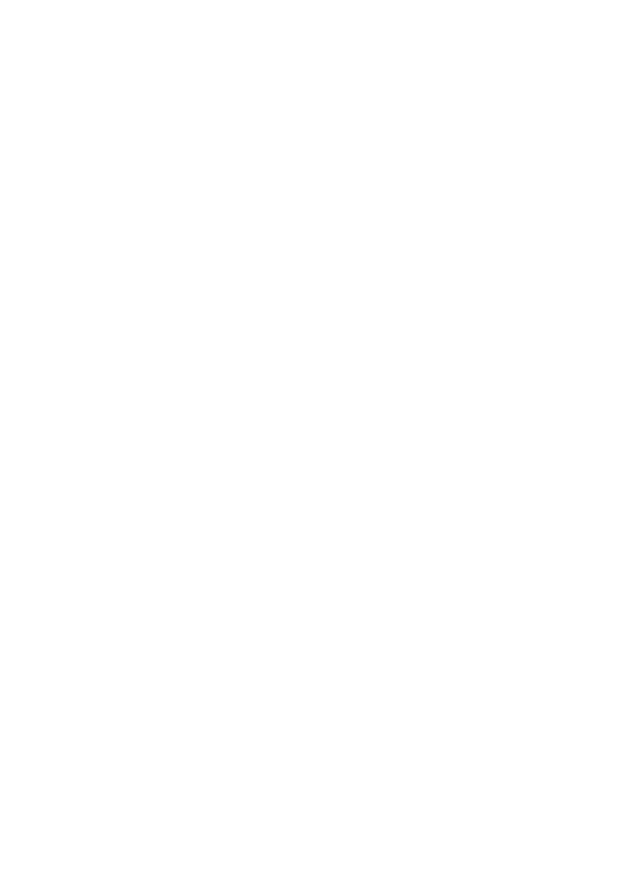
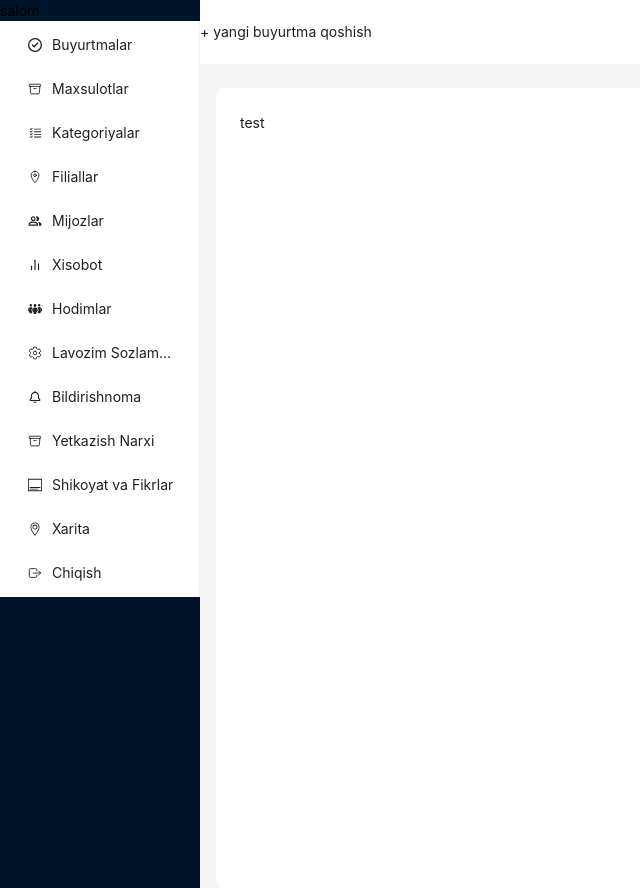
Before and after one commit to Umida18/FastFood, a React (Create React App) app: page /buyurtmalar in a window 1280 px wide. Shown: the whole page, without its empty margins (0-640 px from the left). Before the commit the page ends 800 px from the top, so only its background shows below. Built offline with nearby package versions, Linux system fonts and the light colour scheme.

Commit message:
navruza layout

```diff
--- a/package.json
+++ b/package.json
@@ -3,6 +3,7 @@
   "version": "0.1.0",
   "private": true,
   "dependencies": {
+    "@ant-design/icons": "^5.4.0",
     "@testing-library/jest-dom": "^5.17.0",
     "@testing-library/react": "^13.4.0",
     "@testing-library/user-event": "^13.5.0",
@@ -13,6 +14,9 @@
     "antd": "^5.20.1",
     "react": "^18.3.1",
     "react-dom": "^18.3.1",
+    "react-icons": "^5.3.0",
+    "react-router": "^6.26.1",
+    "react-router-dom": "^6.26.1",
     "react-scripts": "5.0.1",
     "typescript": "^4.9.5",
     "web-vitals": "^2.1.4"
--- a/src/App.tsx
+++ b/src/App.tsx
@@ -1,11 +1,37 @@
+import { BrowserRouter, Outlet, Route, Routes } from "react-router-dom";
 import "./App.css";
+import { Layout } from "./components/layout";
 import SignIn from "./pages/signIn";
+import { Mahsulotlar } from "./pages/mahsulotlar";
+import { Kategoriyalar } from "./pages/kategoriyalar";
+import { Filiallar } from "./pages/filiallar";
+// import { Buyurtmalar } from "./pages/buyurtmalar";
+import { Mijozlar } from "./pages/mijozlar";
+import { Xisobot } from "./pages/xisobot";
+import { Buyurtmalar } from "./pages/buyurtmalar";
 
 function App() {
   return (
-    <div className="App">
+    <BrowserRouter>
       <SignIn />
-    </div>
+      <Routes>
+        <Route
+          path="/"
+          element={
+            <Layout>
+              <Outlet />
+            </Layout>
+          }
+        >
+          <Route path="/buyurtmalar" element={<Buyurtmalar />}></Route>
+          <Route path="/maxsulotlar" element={<Mahsulotlar />}></Route>
+          <Route path="/kategoriyalar" element={<Kategoriyalar />}></Route>
+          <Route path="/filiallar" element={<Filiallar />}></Route>
+          <Route path="/mijozlar" element={<Mijozlar />}></Route>
+          <Route path="/xisobot" element={<Xisobot />}></Route>
+        </Route>
+      </Routes>
+    </BrowserRouter>
   );
 }
 
--- /dev/null
+++ b/src/components/layout/index.tsx
@@ -0,0 +1,132 @@
+import React from "react";
+import { FaRegCircleCheck } from "react-icons/fa6";
+import { HiOutlineArchiveBox } from "react-icons/hi2";
+import { VscChecklist } from "react-icons/vsc";
+import { IoLocationOutline } from "react-icons/io5";
+import { MdOutlinePeopleAlt } from "react-icons/md";
+import { LuBarChart2 } from "react-icons/lu";
+import { FaPeopleGroup } from "react-icons/fa6";
+import { IoSettingsOutline } from "react-icons/io5";
+import { BiBell } from "react-icons/bi";
+import { TfiLayoutMediaOverlay } from "react-icons/tfi";
+import { TfiLocationPin } from "react-icons/tfi";
+import { IoExitOutline } from "react-icons/io5";
+
+import { Layout as AntLayout, Menu, theme } from "antd";
+import { Link } from "react-router-dom";
+
+const { Header, Content, Footer, Sider } = AntLayout;
+
+const items = [
+  {
+    key: "Buyurtmalar",
+    icon: <FaRegCircleCheck />,
+    label: <Link to="/buyurtmalar">Buyurtmalar</Link>,
+  },
+  {
+    key: "Maxsulotlar",
+    icon: <HiOutlineArchiveBox />,
+    label: <Link to="/maxsulotlar">Maxsulotlar</Link>,
+  },
+  {
+    key: "Kategoriyalar",
+    icon: <VscChecklist />,
+    label: <Link to="/kategoriyalar">Kategoriyalar</Link>,
+  },
+  {
+    key: "Filiallar",
+    icon: <IoLocationOutline />,
+    label: <Link to="/filiallar">Filiallar</Link>,
+  },
+  {
+    key: "Mijozlar",
+    icon: <MdOutlinePeopleAlt />,
+    label: <Link to="/mijozlar">Mijozlar</Link>,
+  },
+  {
+    key: "Xisobot",
+    icon: <LuBarChart2 />,
+    label: <Link to="/xisobot">Xisobot</Link>,
+  },
+  {
+    key: "Hodimlar",
+    icon: <FaPeopleGroup />,
+    label: <Link to="/hodimlar">Hodimlar</Link>,
+  },
+  {
+    key: "LavozimSozlamalari",
+    icon: <IoSettingsOutline />,
+    label: <Link to="/lavozimSozlamalari">Lavozim Sozlamalari</Link>,
+  },
+  {
+    key: "Bildirishnoma",
+    icon: <BiBell />,
+    label: <Link to="/bildirishnoma">Bildirishnoma</Link>,
+  },
+  {
+    key: "YetkazishNarxi",
+    icon: <HiOutlineArchiveBox />,
+    label: <Link to="/yetkazishNarxi">Yetkazish Narxi</Link>,
+  },
+  {
+    key: "ShikoyatFikrlar",
+    icon: <TfiLayoutMediaOverlay />,
+    label: <Link to="/shikoyatFikrlar">Shikoyat va Fikrlar</Link>,
+  },
+  {
+    key: "Xarita",
+    icon: <TfiLocationPin />,
+    label: <Link to="/xarita">Xarita</Link>,
+  },
+  {
+    key: "Chiqish",
+    icon: <IoExitOutline />,
+    label: <Link to="/chiqish">Chiqish</Link>,
+  },
+];
+
+export const Layout = ({ children }: { children: React.ReactNode }) => {
+  const {
+    token: { colorBgContainer, borderRadiusLG },
+  } = theme.useToken();
+
+  return (
+    <AntLayout>
+      <Sider
+        breakpoint="lg"
+        collapsedWidth="0"
+        onBreakpoint={(broken) => {
+          console.log(broken);
+        }}
+        onCollapse={(collapsed, type) => {
+          console.log(collapsed, type);
+        }}
+      >
+        <div className="demo-logo-vertical text-yellow">salom</div>
+        <Menu
+          theme="light"
+          mode="inline"
+          defaultSelectedKeys={["buyurtmalar"]}
+          items={items}
+        />
+      </Sider>
+      <AntLayout>
+        <Header style={{ padding: 0, background: colorBgContainer }}>
+          + yangi buyurtma qoshish
+        </Header>
+        <Content style={{ margin: "24px 16px 0" }}>
+          <div
+            style={{
+              padding: 24,
+              minHeight: "100vh",
+              background: colorBgContainer,
+              borderRadius: borderRadiusLG,
+            }}
+          >
+            {children}
+          </div>
+        </Content>
+      </AntLayout>
+    </AntLayout>
+  );
+};
--- /dev/null
+++ b/src/pages/buyurtmalar.tsx
@@ -0,0 +1,9 @@
+import React from "react";
+
+export const Buyurtmalar = () => {
+  return (
+    <>
+      <h1>test</h1>
+    </>
+  );
+};
--- /dev/null
+++ b/src/pages/filiallar.tsx
@@ -0,0 +1,3 @@
+export const Filiallar = () => {
+  return <>filiallar</>;
+};
--- /dev/null
+++ b/src/pages/hodimlar.tsx
@@ -0,0 +1,3 @@
+export const Hodimlar = () => {
+  return <>Hodimlar</>;
+};
--- /dev/null
+++ b/src/pages/kategoriyalar.tsx
@@ -0,0 +1,3 @@
+export const Kategoriyalar = () => {
+  return <>kategoriyalar</>;
+};
--- /dev/null
+++ b/src/pages/lavozimSozlamalari.tsx
@@ -0,0 +1,3 @@
+export const LavozimSozlamalari = () => {
+  return <>lavozim Sozlamalari</>;
+};
--- /dev/null
+++ b/src/pages/mahsulotlar.tsx
@@ -0,0 +1,3 @@
+export const Mahsulotlar = () => {
+  return <>mahsulotlar</>;
+};
--- /dev/null
+++ b/src/pages/mijozlar.tsx
@@ -0,0 +1,3 @@
+export const Mijozlar = () => {
+  return <>mijozlar</>;
+};
--- /dev/null
+++ b/src/pages/xisobot.tsx
@@ -0,0 +1,3 @@
+export const Xisobot = () => {
+  return <>xisobot</>;
+};
```
Also changed, not shown: 1 other file (tests, documents, lock files or other folders).
